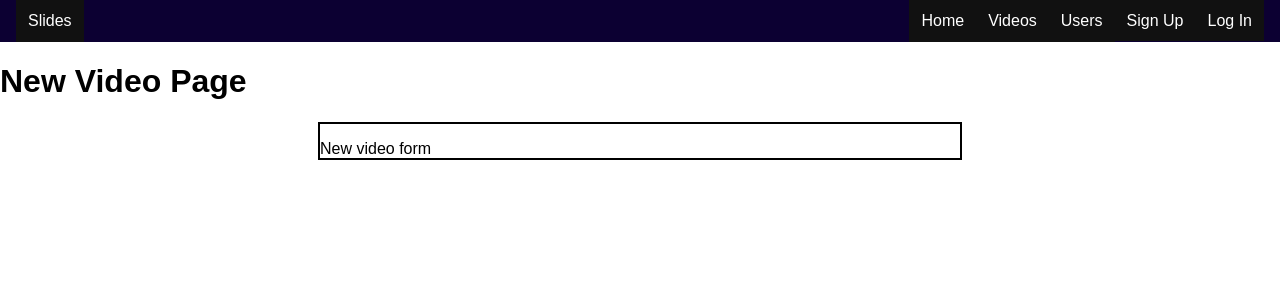
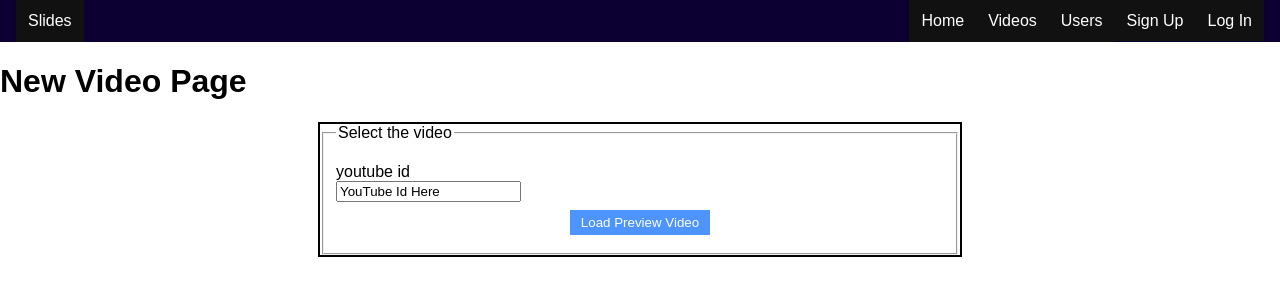
Before and after one commit to MostlyFocusedMike/slides-front, a React (Create React App) app: page /videos/new in a window 1280 px wide. Shown: the top 300 px of the page. Built offline with nearby package versions, Linux system fonts and the light colour scheme; what normalizr would draw is missing.

Commit message:
start the select video fieldset

```diff
--- a/src/components/NewVideoForm.js
+++ b/src/components/NewVideoForm.js
@@ -10,7 +10,7 @@ class NewVideoForm extends React.Component {
         0: {
           id: 0,
           desc: "Video description here",
-          youtube_vid: "",
+          youtube_vid: "YouTube Id Here",
           topics: {selected: [], others: []},
           user: this.props.currentUser
           // slides: [0] // not sure if i actually need this, we'll see
@@ -38,11 +38,22 @@ class NewVideoForm extends React.Component {
     }
   }
 
+  handleSubmit = (e) => {
+    e.preventDefault()
+  }
   render() {
     console.log(this.state);
+    const {videos, sections, slides} = this.state.entities
     return (
-      <form>
-        <label>New video form</label>
+      <form onSubmit={this.handleSubmit}>
+        <fieldset>
+          <legend>Select the video</legend>
+          <label>youtube id</label>
+          <input type="text"
+            value={videos[0].youtube_vid}
+          />
+          <button>Load Preview Video</button>
+        </fieldset>
       </form>
     )
   }
```
